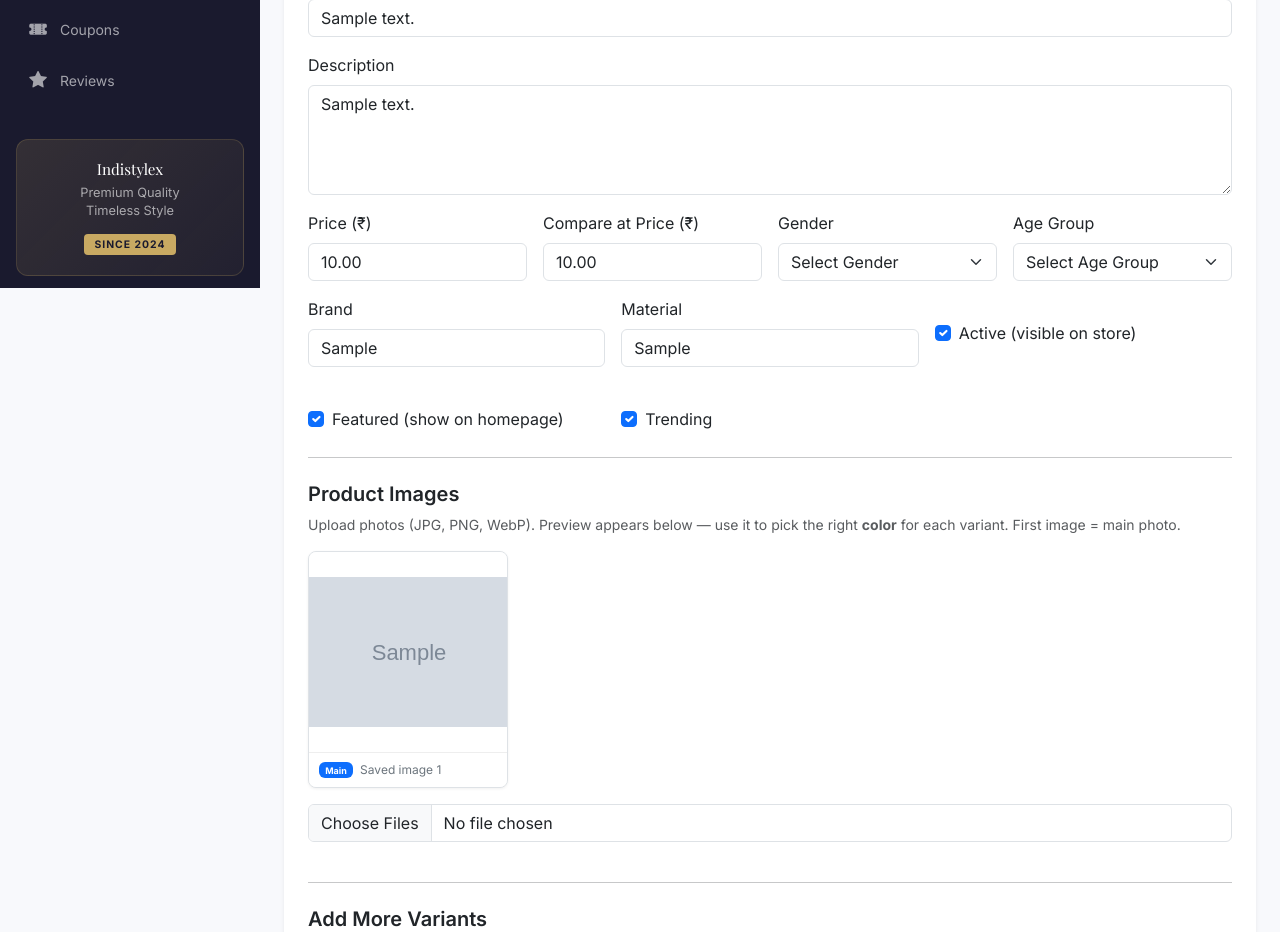
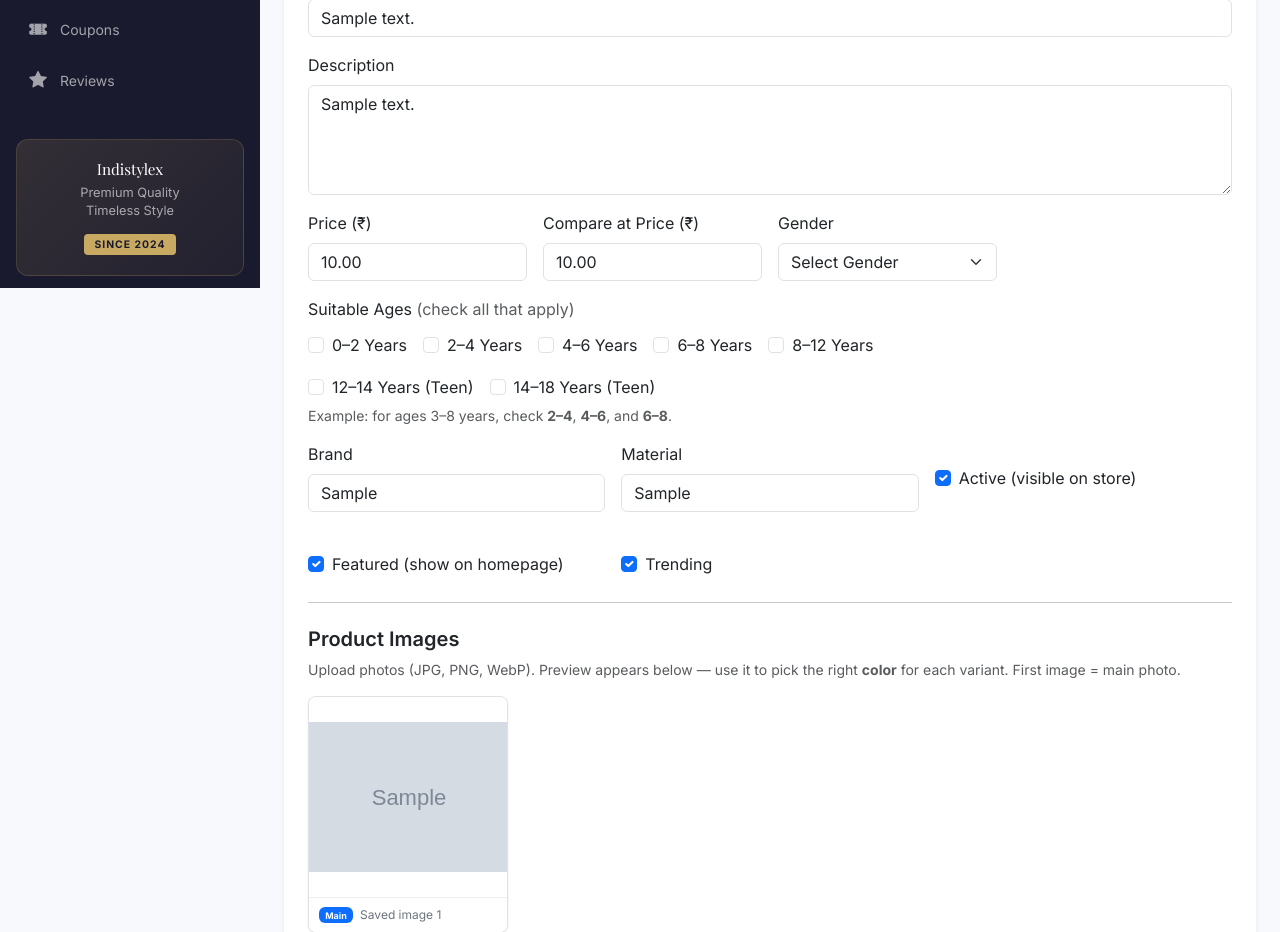
Before and after one commit to indistylex-jpg/Indistylex, a Flask app: page /admin/products/edit/1 in a window 1280 px wide. Shown: the part 512-1444 px from the top of the page. Run offline with Flask 3, Linux system fonts and the light colour scheme; a user stored in the database is signed in; tables that the repository leaves empty hold one stand-in row (values such as "Sample post"); grey boxes marked "Sample" are stand-in pictures; some libraries are stand-ins or nearby versions.

Commit message:
Add multi-select age groups for products in admin.
Let admins check multiple suitable age bands per product, store them in age_groups, filter the shop by any matching band, and show age badges on product pages.

Co-authored-by: Cursor <cursoragent@cursor.com>

```diff
--- a/app/forms/product_forms.py
+++ b/app/forms/product_forms.py
@@ -38,16 +38,6 @@ class ProductForm(FlaskForm):
         ('kids', 'Kids (Unisex)'),
         ('girls', 'Girls'),
     ], validators=[Optional()])
-    age_group = SelectField('Age Group', choices=[
-        ('', 'Select Age Group'),
-        ('0-2', '0–2 Years'),
-        ('2-4', '2–4 Years'),
-        ('4-6', '4–6 Years'),
-        ('6-8', '6–8 Years'),
-        ('8-12', '8–12 Years'),
-        ('12-14', '12–14 Years (Teen)'),
-        ('14-18', '14–18 Years (Teen)'),
-    ], validators=[Optional()])
     material = StringField('Material', validators=[Optional(), Length(max=200)])
     care_instructions = TextAreaField('Care Instructions', validators=[Optional()])
     is_active = BooleanField('Active', default=True)
--- a/app/models/product.py
+++ b/app/models/product.py
@@ -47,7 +47,8 @@ class Product(db.Model):
     category_id = db.Column(db.Integer, db.ForeignKey('categories.id'), nullable=False)
     brand = db.Column(db.String(100))
     gender = db.Column(db.String(20))  # men, women, girls, kids, unisex
-    age_group = db.Column(db.String(20))  # 0-2, 2-4, 4-6, 6-8, 8-12, 12-16, adult
+    age_group = db.Column(db.String(20))  # legacy single age (first selected)
+    age_groups = db.Column(db.String(200))  # comma-separated: 2-4,4-6,6-8
     material = db.Column(db.String(200))
     care_instructions = db.Column(db.Text)
     is_active = db.Column(db.Boolean, default=True, nullable=False)
@@ -87,6 +88,27 @@ class Product(db.Model):
     def all_images(self):
         from app.services.image_service import resolve_image_url
         return [resolve_image_url(img.image_url) for img in self.images.order_by(ProductImage.sort_order).all()]
+
+    @property
+    def age_groups_list(self):
+        from app.utils.product_ages import parse_age_groups
+        return parse_age_groups(self.age_groups, self.age_group)
+
+    @property
+    def age_groups_label(self):
+        from app.utils.product_ages import age_groups_display
+        return age_groups_display(self.age_groups_list)
+
+    @property
+    def age_groups_badges(self):
+        from app.utils.product_ages import AGE_GROUP_LABELS
+        return [AGE_GROUP_LABELS.get(code, code) for code in self.age_groups_list]
+
+    def set_age_groups_list(self, selected):
+        from app.utils.product_ages import normalize_age_groups
+        normalized = normalize_age_groups(selected)
+        self.age_groups = ','.join(normalized) if normalized else None
+        self.age_group = normalized[0] if len(normalized) == 1 else None
 
     @property
     def discount_percent(self):
--- a/app/routes/admin.py
+++ b/app/routes/admin.py
@@ -11,6 +11,7 @@ from app.models.order import Order, OrderItem, Payment
 from app.models.review import Review
 from app.models.coupon import Coupon
 from app.forms.product_forms import ProductForm, CategoryForm, ProductVariantForm
+from app.utils.product_ages import AGE_GROUP_CHOICES
 from app.services.image_service import save_image, delete_image
 from app.services.inventory_service import (
     get_low_stock_products, record_b2b_sale, cancel_b2b_sale,
@@ -92,6 +93,10 @@ def _save_variants_from_request(product):
         added += 1
 
     return added, skipped
+
+
+def _apply_product_age_groups(product):
+    product.set_age_groups_list(request.form.getlist('age_groups'))
 
 
 def _delete_product_record(product):
@@ -456,7 +461,6 @@ def add_product():
             category_id=form.category_id.data,
             brand=form.brand.data,
             gender=form.gender.data or None,
-            age_group=form.age_group.data or None,
             material=form.material.data,
             care_instructions=form.care_instructions.data,
             is_active=form.is_active.data,
@@ -465,6 +469,7 @@ def add_product():
         )
         db.session.add(product)
         db.session.flush()
+        _apply_product_age_groups(product)
 
         image_count, image_failed = _save_product_images(product)
         variant_count, skipped_skus = _save_variants_from_request(product)
@@ -482,7 +487,13 @@ def add_product():
             flash(f'SKU "{sku}" already exists — variant skipped.', 'warning')
         return redirect(url_for('admin.products'))
 
-    return render_template('admin/product_form.html', form=form, title='Add Product')
+    return render_template(
+        'admin/product_form.html',
+        form=form,
+        title='Add Product',
+        age_group_choices=AGE_GROUP_CHOICES,
+        selected_age_groups=selected_age_groups or [],
+    )
 
 
 @admin_bp.route('/products/edit/<int:product_id>', methods=['GET', 'POST'])
@@ -499,7 +510,7 @@ def edit_product(product_id):
     if form.validate_on_submit():
         form.populate_obj(product)
         product.gender = form.gender.data or None
-        product.age_group = form.age_group.data or None
+        _apply_product_age_groups(product)
 
         image_count, image_failed = _save_product_images(product)
         variant_count, skipped_skus = _save_variants_from_request(product)
@@ -520,8 +531,16 @@ def edit_product(product_id):
     variants = product.variants.all()
     images = product.images.order_by(ProductImage.sort_order).all()
 
-    return render_template('admin/product_form.html', form=form, title='Edit Product',
-                           product=product, variants=variants, images=images)
+    return render_template(
+        'admin/product_form.html',
+        form=form,
+        title='Edit Product',
+        product=product,
+        variants=variants,
+        images=images,
+        age_group_choices=AGE_GROUP_CHOICES,
+        selected_age_groups=product.age_groups_list,
+    )
 
 
 @admin_bp.route('/products/<int:product_id>/variants/add', methods=['POST'])
--- a/app/routes/shop.py
+++ b/app/routes/shop.py
@@ -1,6 +1,7 @@
 from flask import Blueprint, render_template, request, current_app
 from app.models.product import Product, Category
 from app.extensions import cache
+from app.utils.product_ages import apply_age_group_filter
 
 shop_bp = Blueprint('shop', __name__)
 
@@ -30,10 +31,9 @@ def listing():
     if gender:
         query = query.filter(Product.gender == gender)
 
-    # Age group filter
+    # Age group filter — matches any checked age band on the product
     age_group = request.args.get('age_group')
-    if age_group:
-        query = query.filter(Product.age_group == age_group)
+    query = apply_age_group_filter(query, age_group, Product)
 
     # Price filter
     min_price = request.args.get('min_price', type=float)
--- a/app/templates/admin/product_form.html
+++ b/app/templates/admin/product_form.html
@@ -116,9 +116,18 @@
           <label class="form-label">Gender</label>
           {{ form.gender(class="form-select") }}
         </div>
-        <div class="col-md-3">
-          <label class="form-label">Age Group</label>
-          {{ form.age_group(class="form-select") }}
+        <div class="col-md-9">
+          <label class="form-label d-block">Suitable Ages <span class="text-muted fw-normal">(check all that apply)</span></label>
+          <div class="d-flex flex-wrap gap-3 pt-1">
+            {% for value, label in age_group_choices %}
+            <div class="form-check">
+              <input class="form-check-input" type="checkbox" name="age_groups" value="{{ value }}"
+                     id="age-{{ value }}" {{ 'checked' if value in selected_age_groups }}>
+              <label class="form-check-label" for="age-{{ value }}">{{ label }}</label>
+            </div>
+            {% endfor %}
+          </div>
+          <div class="form-text">Example: for ages 3–8 years, check <strong>2–4</strong>, <strong>4–6</strong>, and <strong>6–8</strong>.</div>
         </div>
         <div class="col-md-4">
           <label class="form-label">Brand</label>
--- /dev/null
+++ b/app/utils/product_ages.py
@@ -0,0 +1,75 @@
+"""Product age group options and helpers."""
+
+from sqlalchemy import or_, func
+
+from app.extensions import db
+
+AGE_GROUP_CHOICES = [
+    ('0-2', '0–2 Years'),
+    ('2-4', '2–4 Years'),
+    ('4-6', '4–6 Years'),
+    ('6-8', '6–8 Years'),
+    ('8-12', '8–12 Years'),
+    ('12-14', '12–14 Years (Teen)'),
+    ('14-18', '14–18 Years (Teen)'),
+]
+
+VALID_AGE_GROUPS = {value for value, _ in AGE_GROUP_CHOICES}
+AGE_GROUP_ORDER = [value for value, _ in AGE_GROUP_CHOICES]
+AGE_GROUP_LABELS = dict(AGE_GROUP_CHOICES)
+
+
+def normalize_age_groups(selected):
+    """Return sorted valid age group codes."""
+    if not selected:
+        return []
+    cleaned = []
+    for item in selected:
+        value = (item or '').strip()
+        if value in VALID_AGE_GROUPS and value not in cleaned:
+            cleaned.append(value)
+    cleaned.sort(key=lambda x: AGE_GROUP_ORDER.index(x))
+    return cleaned
+
+
+def age_groups_to_storage(selected):
+    groups = normalize_age_groups(selected)
+    return ','.join(groups) if groups else None
+
+
+def parse_age_groups(stored, legacy_single=None):
+    if stored:
+        return normalize_age_groups(stored.split(','))
+    if legacy_single and legacy_single in VALID_AGE_GROUPS:
+        return [legacy_single]
+    return []
+
+
+def age_groups_display(groups):
+    groups = normalize_age_groups(groups)
+    if not groups:
+        return ''
+    if len(groups) == 1:
+        return AGE_GROUP_LABELS.get(groups[0], groups[0])
+    return f"{AGE_GROUP_LABELS.get(groups[0], groups[0])} – {AGE_GROUP_LABELS.get(groups[-1], groups[-1])}"
+
+
+def apply_age_group_filter(query, age_group, product_model):
+    """Filter products that match a shop age band."""
+    if not age_group or age_group not in VALID_AGE_GROUPS:
+        return query
+
+    dialect = db.engine.dialect.name
+    if dialect == 'mysql':
+        return query.filter(or_(
+            product_model.age_group == age_group,
+            func.find_in_set(age_group, product_model.age_groups) > 0,
+        ))
+
+    return query.filter(or_(
+        product_model.age_group == age_group,
+        product_model.age_groups == age_group,
+        product_model.age_groups.like(f'{age_group},%'),
+        product_model.age_groups.like(f'%,{age_group}'),
+        product_model.age_groups.like(f'%,{age_group},%'),
+    ))
--- /dev/null
+++ b/scripts/alter_product_age_groups.sql
@@ -0,0 +1,11 @@
+-- Multi age groups for products
+-- Run: mysql -u indistylex -p indistylex < scripts/alter_product_age_groups.sql
+
+ALTER TABLE products
+    ADD COLUMN age_groups VARCHAR(200) NULL AFTER age_group;
+
+UPDATE products
+SET age_groups = age_group
+WHERE (age_groups IS NULL OR age_groups = '')
+  AND age_group IS NOT NULL
+  AND age_group != '';
```
Also changed, not shown: app/templates/admin/products.html (+5 -2 lines), app/templates/shop/detail.html (+11 -0 lines), tests/test_product_ages.py (added, +51 -0 lines), tests/test_routes.py (+2 -1 lines).
